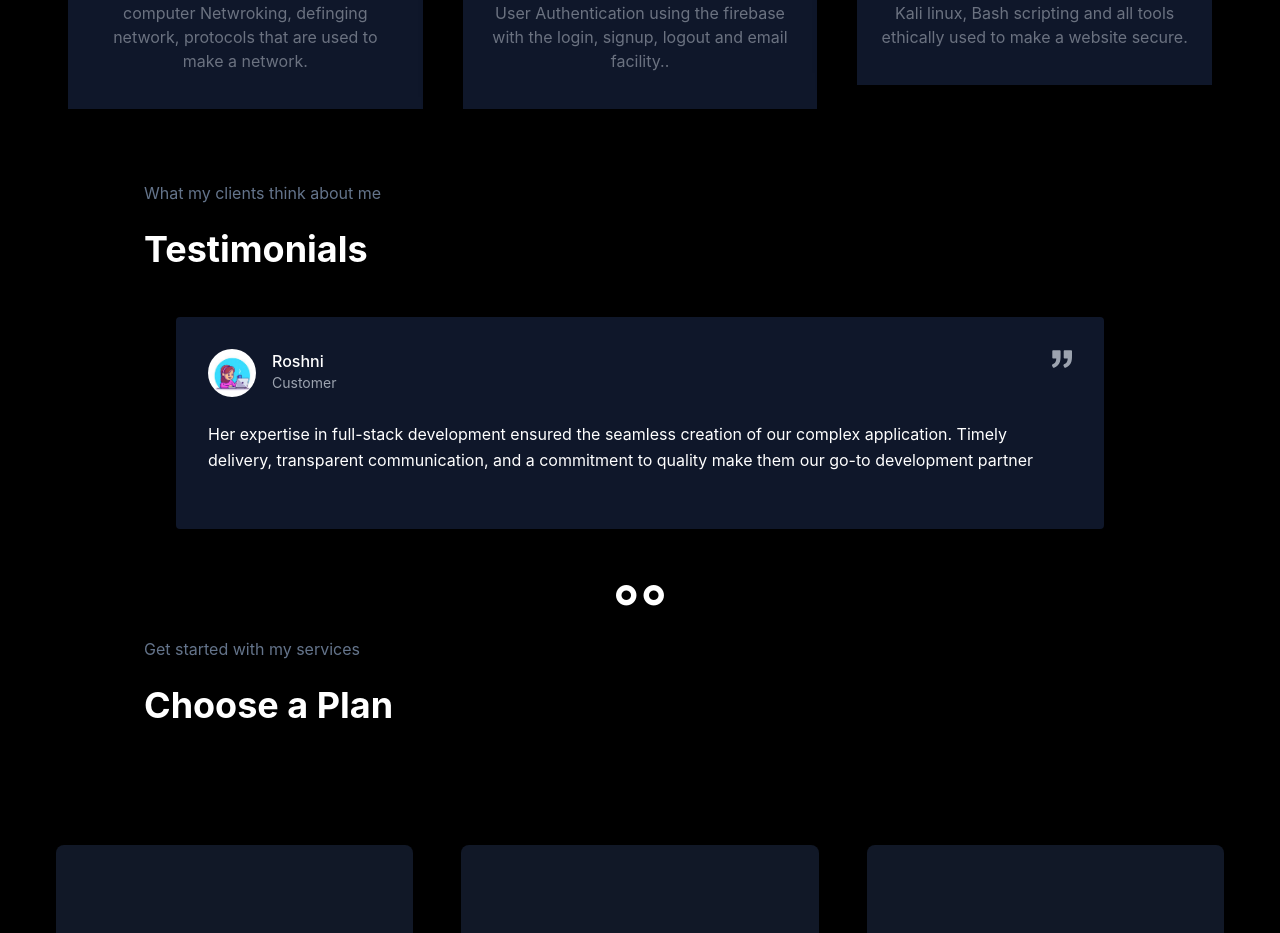
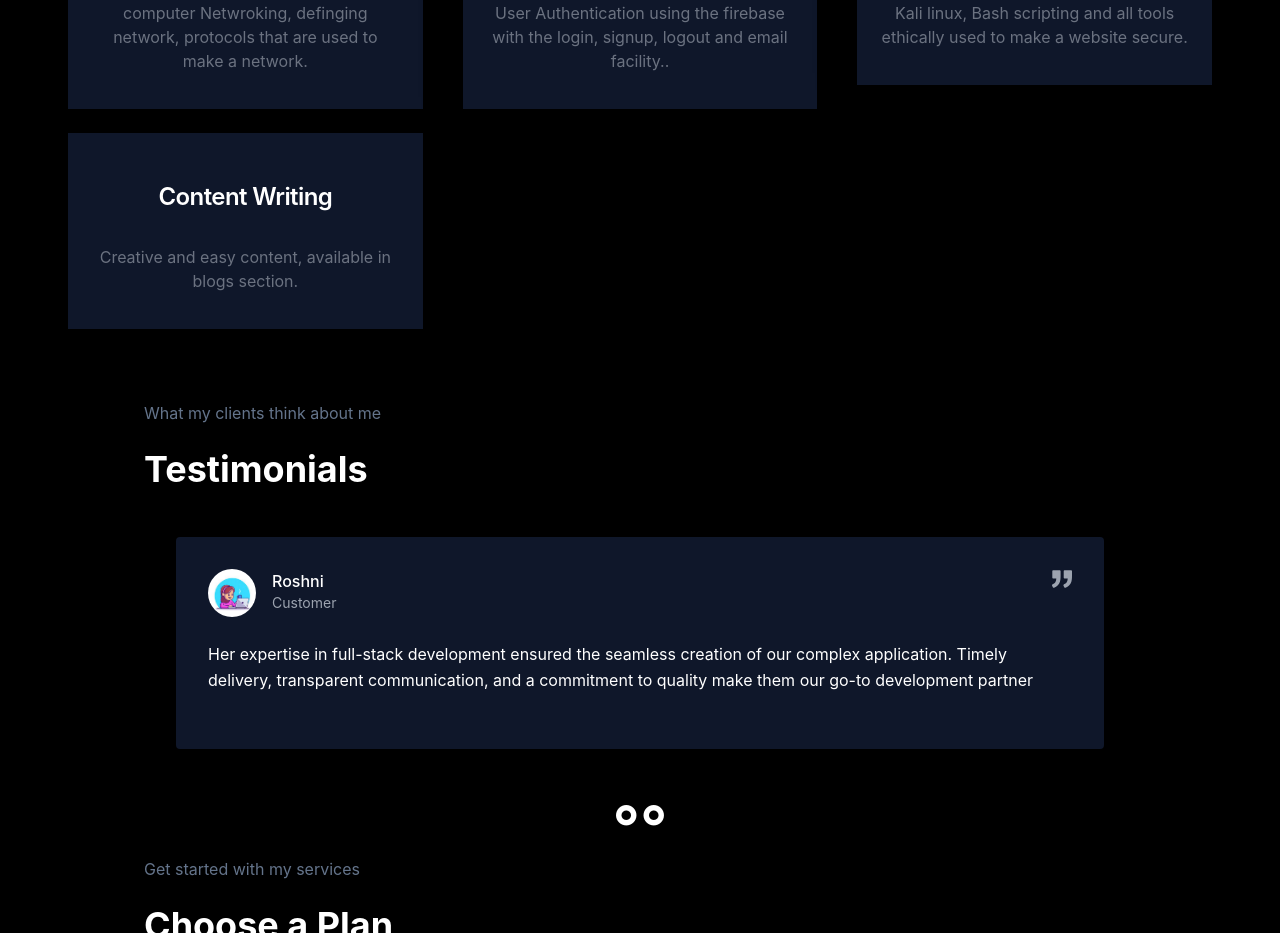
Before and after one commit to Tabindanoor/TWSIP-Portfolio, a React (Create React App) app: page /about in a window 1280 px wide. Shown: the part 1500-2433 px from the top of the page. Built offline with nearby package versions, Linux system fonts and the light colour scheme.

Commit message:
added service

```diff
--- a/src/components/About.js
+++ b/src/components/About.js
@@ -128,6 +128,12 @@ const [progress, setProgress] = useState(0);
         image:     <svg xmlns="http://www.w3.org/2000/svg" width="16" height="16" fill="currentColor" className="bi bi-wordpress  h-12 w-12 bg-dark text-green-600" viewBox="0 0 16 16"> <path d="M12.633 7.653c0-.848-.305-1.435-.566-1.892l-.08-.13c-.317-.51-.594-.958-.594-1.48 0-.63.478-1.218 1.152-1.218.02 0 .039.002.058.003l.031.003A6.838 6.838 0 0 0 8 1.137 6.855 6.855 0 0 0 2.266 4.23c.16.005.313.009.442.009.717 0 1.828-.087 1.828-.087.37-.022.414.521.044.565 0 0-.371.044-.785.065l2.5 7.434 1.5-4.506-1.07-2.929c-.369-.022-.719-.065-.719-.065-.37-.022-.326-.588.043-.566 0 0 1.134.087 1.808.087.718 0 1.83-.087 1.83-.087.37-.022.413.522.043.566 0 0-.372.043-.785.065l2.48 7.377.684-2.287.054-.173c.27-.86.469-1.495.469-2.046zM1.137 8a6.864 6.864 0 0 0 3.868 6.176L1.73 5.206A6.837 6.837 0 0 0 1.137 8z"/> <path d="M6.061 14.583 8.121 8.6l2.109 5.78c.014.033.03.064.049.094a6.854 6.854 0 0 1-4.218.109zm7.96-9.876c.03.219.047.453.047.706 0 .696-.13 1.479-.522 2.458l-2.096 6.06a6.86 6.86 0 0 0 2.572-9.224z"/> <pat fillRule="evenodd" d="M0 8c0-4.411 3.589-8 8-8 4.41 0 8 3.589 8 8s-3.59 8-8 8c-4.411 0-8-3.589-8-8zm.367 0c0 4.209 3.424 7.633 7.633 7.633 4.208 0 7.632-3.424 7.632-7.633C15.632 3.79 12.208.367 8 .367 3.79.367.367 3.79.367 8z"/> </svg>,
         service: 'Ethical Hacking',
         description: 'Kali linux, Bash scripting and all tools ethically used to make a website secure',
+
+      },
+      {
+        image:     <svg xmlns="http://www.w3.org/2000/svg" width="16" height="16" fill="currentColor" className="bi bi-wordpress  h-12 w-12 bg-dark text-green-600" viewBox="0 0 16 16"> <path d="M12.633 7.653c0-.848-.305-1.435-.566-1.892l-.08-.13c-.317-.51-.594-.958-.594-1.48 0-.63.478-1.218 1.152-1.218.02 0 .039.002.058.003l.031.003A6.838 6.838 0 0 0 8 1.137 6.855 6.855 0 0 0 2.266 4.23c.16.005.313.009.442.009.717 0 1.828-.087 1.828-.087.37-.022.414.521.044.565 0 0-.371.044-.785.065l2.5 7.434 1.5-4.506-1.07-2.929c-.369-.022-.719-.065-.719-.065-.37-.022-.326-.588.043-.566 0 0 1.134.087 1.808.087.718 0 1.83-.087 1.83-.087.37-.022.413.522.043.566 0 0-.372.043-.785.065l2.48 7.377.684-2.287.054-.173c.27-.86.469-1.495.469-2.046zM1.137 8a6.864 6.864 0 0 0 3.868 6.176L1.73 5.206A6.837 6.837 0 0 0 1.137 8z"/> <path d="M6.061 14.583 8.121 8.6l2.109 5.78c.014.033.03.064.049.094a6.854 6.854 0 0 1-4.218.109zm7.96-9.876c.03.219.047.453.047.706 0 .696-.13 1.479-.522 2.458l-2.096 6.06a6.86 6.86 0 0 0 2.572-9.224z"/> <pat fillRule="evenodd" d="M0 8c0-4.411 3.589-8 8-8 4.41 0 8 3.589 8 8s-3.59 8-8 8c-4.411 0-8-3.589-8-8zm.367 0c0 4.209 3.424 7.633 7.633 7.633 4.208 0 7.632-3.424 7.632-7.633C15.632 3.79 12.208.367 8 .367 3.79.367.367 3.79.367 8z"/> </svg>,
+        service: 'Content Writing',
+        description: 'Creative and easy content, available in blogs section',
 
       }
   ];
```
